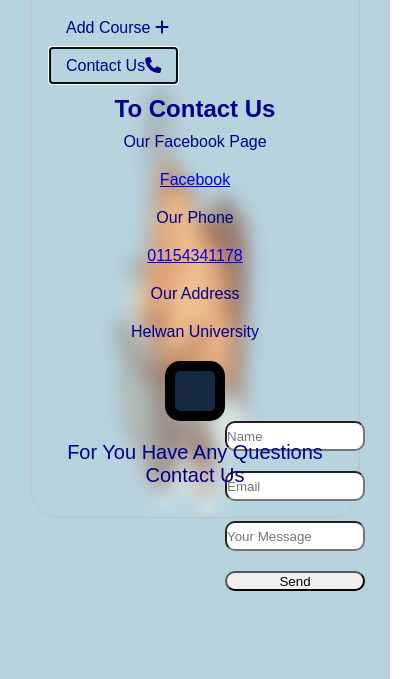
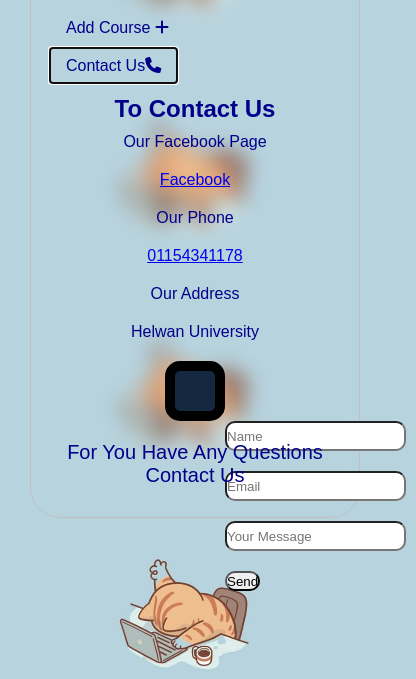
Before and after one commit to mona112007/mona112007.github.io, a plain HTML site: page contact.html in a window 390 px wide. Shown: the part 165-844 px from the top of the page, 416 px wide, since content can reach past the window. Drawn offline with Linux system fonts and the light colour scheme.

Commit message:
Update style.css

```diff
--- a/style.css
+++ b/style.css
@@ -16,7 +16,7 @@
     font-family: sans-serif;
     height: 100vh;
     background-image:url('web6.jpeg');
-    background-size: 100%  100%;
+    background-size: 100%;
 }
 #body{
     backdrop-filter: blur(10px);
@@ -270,6 +270,8 @@
     #con input{
         width: 140px;
         margin-button:10px;
+        display:inline-block;
+        width:auto;
     }
     input{
         width:140px
```
